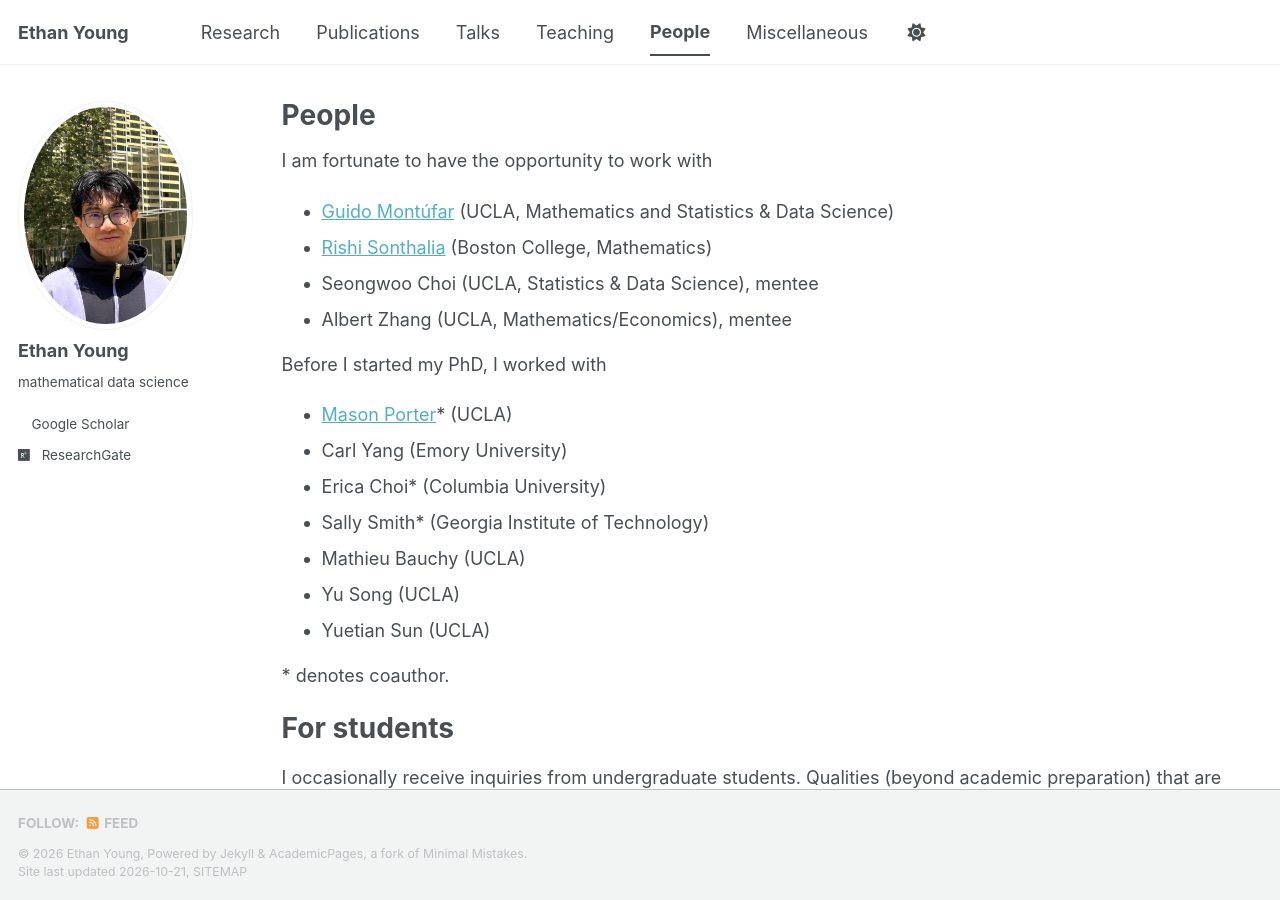
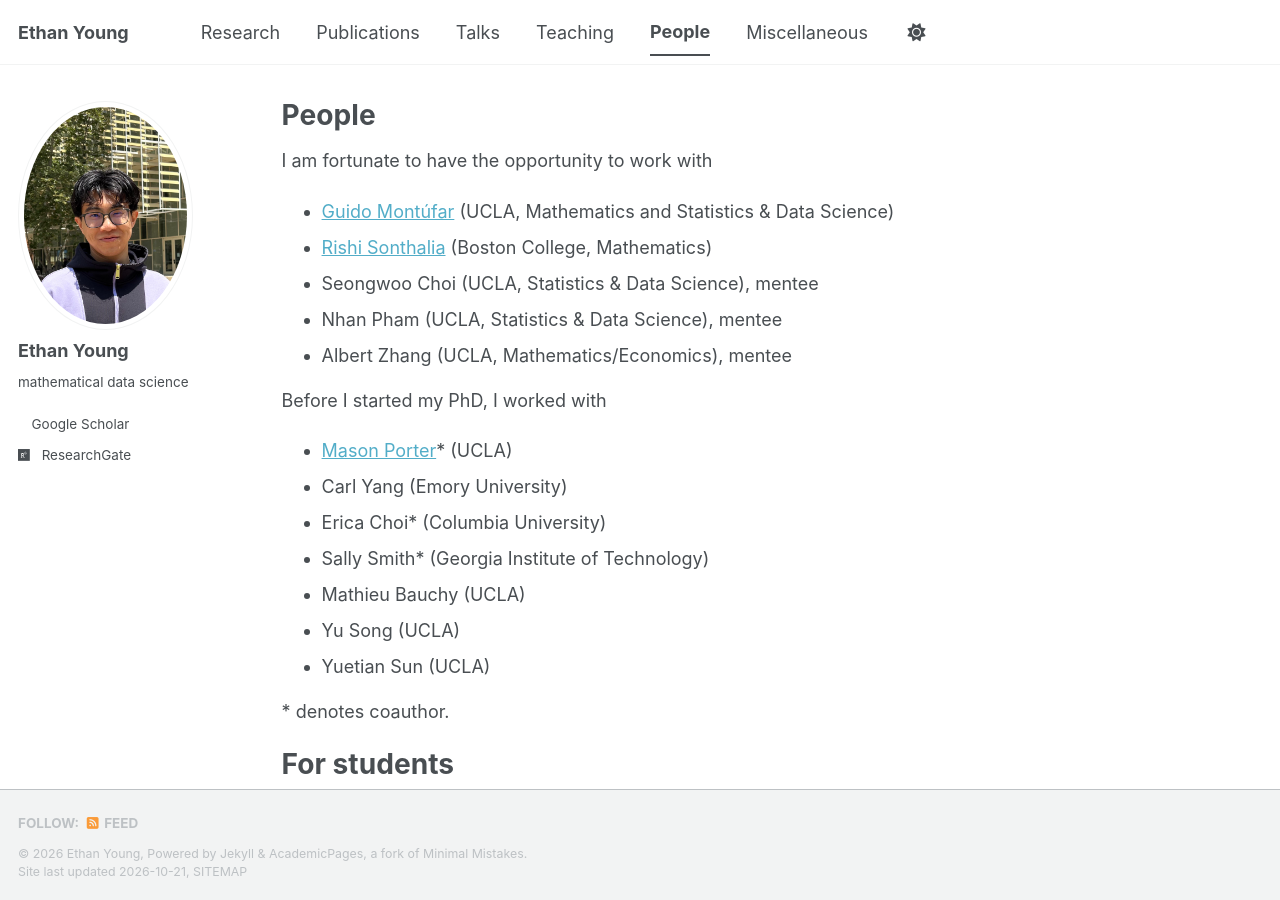
Before and after one commit to ethanjyoung/ethanjyoung.github.io, a Jekyll site: the page built from _pages/people.md, in a window 1280 px wide and 900 px high. Built offline with Jekyll 4.4.1, drawn with Linux system fonts in a browser that asks for light colours; a style sheet for code colours, icons or effects is not loaded.

Commit message:
Update people.md

```diff
--- a/_pages/people.md
+++ b/_pages/people.md
@@ -11,6 +11,7 @@ I am fortunate to have the opportunity to work with
 * [Guido Montúfar](https://www.math.ucla.edu/~montufar/) (UCLA, Mathematics and Statistics & Data Science)
 * [Rishi Sonthalia](https://sites.google.com/bc.edu/rishi-sonthalia) (Boston College, Mathematics)
 * Seongwoo Choi (UCLA, Statistics & Data Science), mentee
+* Nhan Pham (UCLA, Statistics & Data Science), mentee
 * Albert Zhang (UCLA, Mathematics/Economics), mentee
 
 Before I started my PhD, I worked with
```
